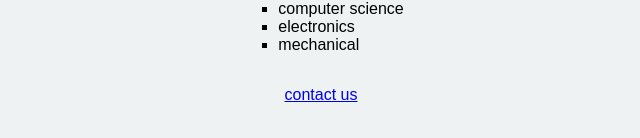
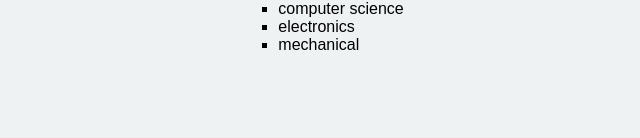
Before and after one commit to kavya121225/COLLEGE, a plain HTML site: page index.html in a window 1280 px wide. Shown: the part 240-378 px from the top of the page, without its empty margins (319-959 px from the left). Drawn offline with Linux system fonts and the light colour scheme.

```diff
--- a/index.html
+++ b/index.html
@@ -13,6 +13,5 @@
         <li>electronics</li>
         <li>mechanical</li>
     </ul>
-    <p><a href="contact.html">contact us</a></p>
 </body>
 </html>
```
